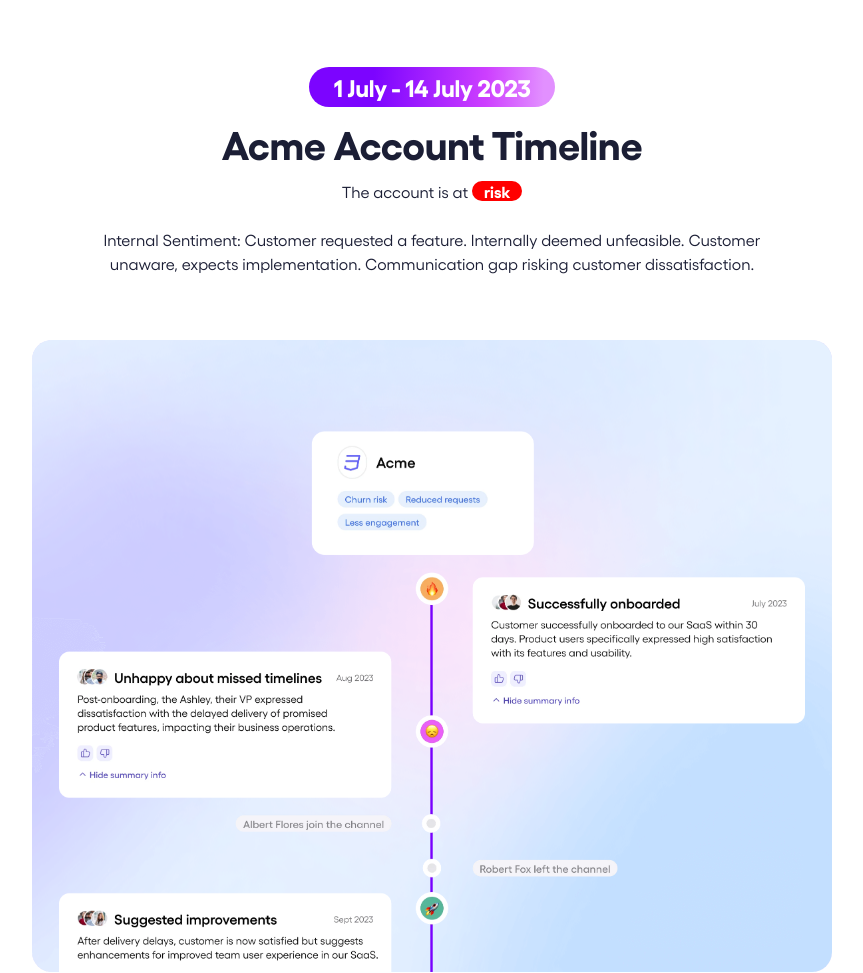
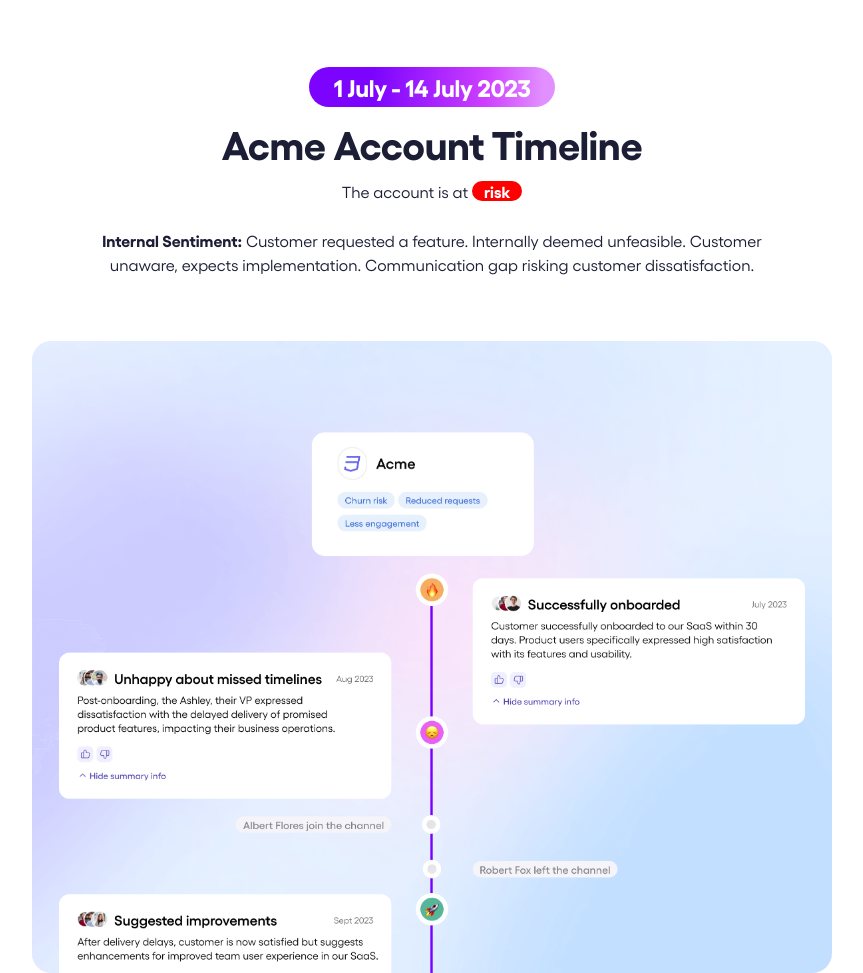
Before and after one commit to Tusar78/Email-Template, a plain HTML site: page index.html in a window 1280 px wide. Shown: the top 973 px of the page, without its empty margins (208-1071 px from the left). Drawn offline with Linux system fonts and the light colour scheme.

Commit message:
Text bold

```diff
--- a/assets/css/style.css
+++ b/assets/css/style.css
@@ -115,6 +115,10 @@ img {
   font-size: 16px;
   font-weight: 400;
   line-height: 24px;
+}
+
+.hero--strong {
+  font-weight: 700;
 }
 
 /* =-= Timeline Section Start =-= */
@@ -351,10 +355,10 @@ img {
   position: absolute;
   top: 100%;
   left: 0;
-  transition: all .3s ease;
+  transition: all 0.3s ease;
 }
 
-.link__head-text:hover::after{
+.link__head-text:hover::after {
   width: 100%;
 }
 
--- a/index.html
+++ b/index.html
@@ -24,7 +24,7 @@
               <p class="hero__subtitle">The account is at <span>risk</span></p>
             </div>
             <p class="hero__text">
-              Internal Sentiment: Customer requested a feature. Internally
+              <span class="hero--strong">Internal Sentiment:</span> Customer requested a feature. Internally
               deemed unfeasible. Customer unaware, expects implementation.
               Communication gap risking customer dissatisfaction.
             </p>
```
